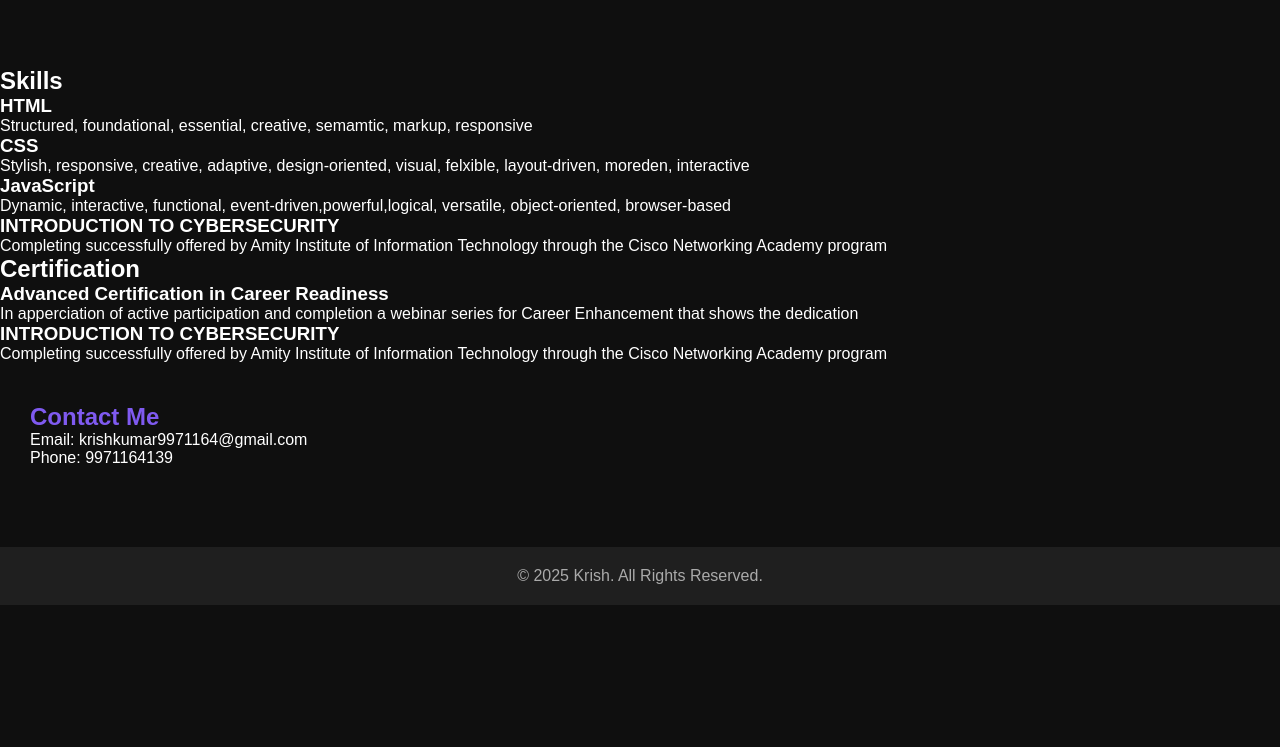
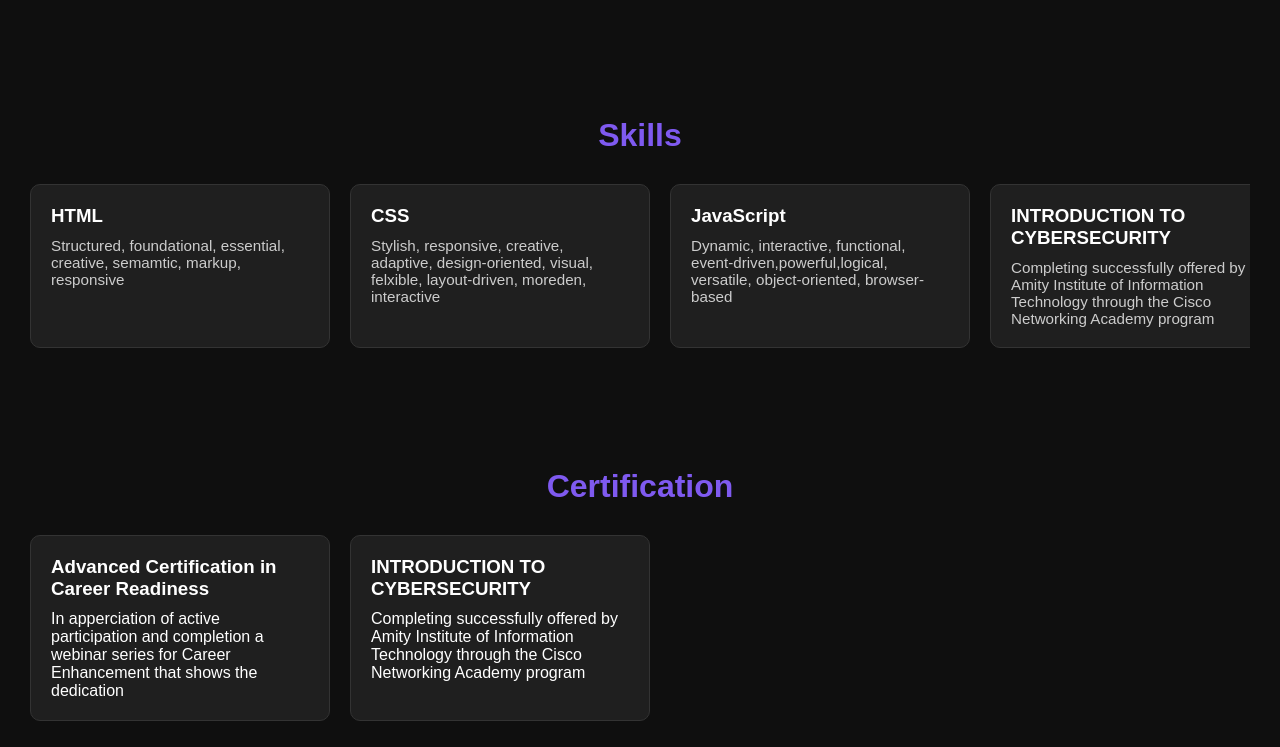
Before and after one commit to KDynamicGIT/my-portfolio, a plain HTML site: page index.html in a window 1280 px wide. Shown: the part 733-1480 px from the top of the page. Before the commit the page ends 1338 px from the top, so only its background shows below. Drawn offline with nearby package versions, Linux system fonts and the light colour scheme.

Commit message:
Update style.css

```diff
--- a/style.css
+++ b/style.css
@@ -125,6 +125,76 @@ nav ul li a:hover {
   color: #ccc;
   font-size: 0.95rem;
 }
+  .skill-section {
+      padding: 50px 30px;
+    }
+
+    .skill-section h2 {
+      font-size: 2rem;
+      color: #7f5af0;
+      margin-bottom: 30px;
+      text-align: center;
+    }
+
+    .skill-container {
+      display: flex;
+      gap: 20px;
+      overflow-x: auto;
+      padding-bottom: 20px;
+    }
+
+    .skill-card {
+      flex: 0 0 300px;
+      background-color: #1f1f1f;
+      padding: 20px;
+      border-radius: 10px;
+      border: 1px solid #333;
+    }
+
+    .skill-card h3 {
+      color: #fff;
+      margin-bottom: 10px;
+    }
+
+    .skill-card p {
+      color: #ccc;
+      font-size: 0.95rem;
+    }
+      .certification-section {
+      padding: 50px 30px;
+    }
+
+    .certification-section h2 {
+      font-size: 2rem;
+      color: #7f5af0;
+      margin-bottom: 30px;
+      text-align: center;
+    }
+
+    .certification-container {
+      display: flex;
+      gap: 20px;
+      overflow-x: auto;
+      padding-bottom: 20px;
+    }
+
+    .certification-card {
+      flex: 0 0 300px;
+      background-color: #1f1f1f;
+      padding: 20px;
+      border-radius: 10px;
+      border: 1px solid #333;
+    }
+
+    .certification-card h3 {
+      color: #fff;
+      margin-bottom: 10px;
+    }
+
+    .certificationx-card p {
+      color: #ccc;
+      font-size: 0.95rem;
+    }
 
 footer {
   text-align: center;
```
